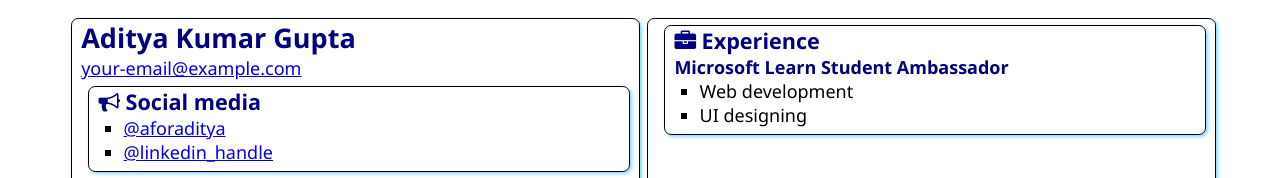
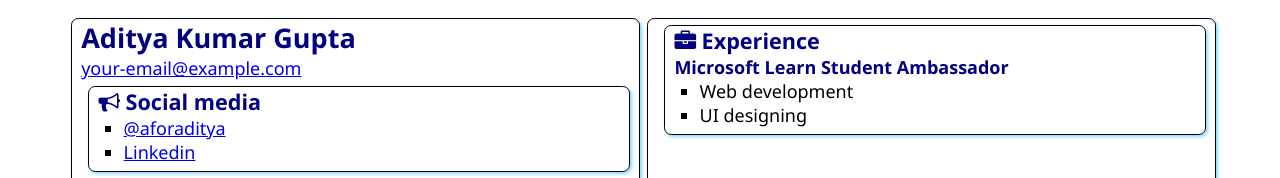
Before and after one commit to aforaditya/SATechnicalOnboarding, a plain HTML site: page src/index.html in a window 1280 px wide. Shown: the top 178 px of the page. Drawn offline with Linux system fonts and the light colour scheme.

Commit message:
Add LinkedIn profile

```diff
--- a/src/index.html
+++ b/src/index.html
@@ -22,7 +22,7 @@
                 </h2>
                 <ul>
                     <li><a href="https://github.com/aforaditya">@aforaditya</a></li>
-                    <li><a href="https://linkedin.com/in/<handle>">@linkedin_handle</a></li>
+                    <li><a href="https://www.linkedin.com/in/aditya-gupta-970020231/">Linkedin</a></li>
                 </ul>
             </section>
 
```
